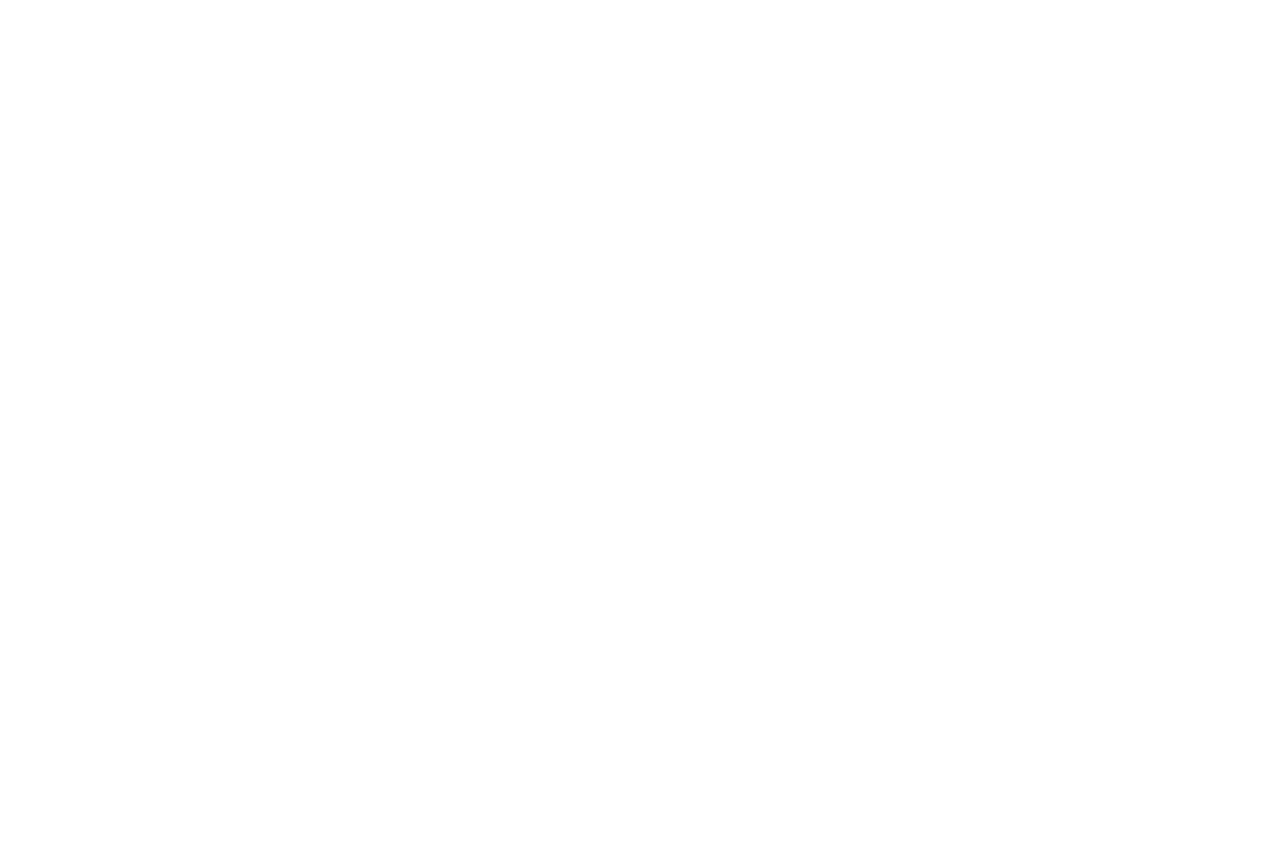
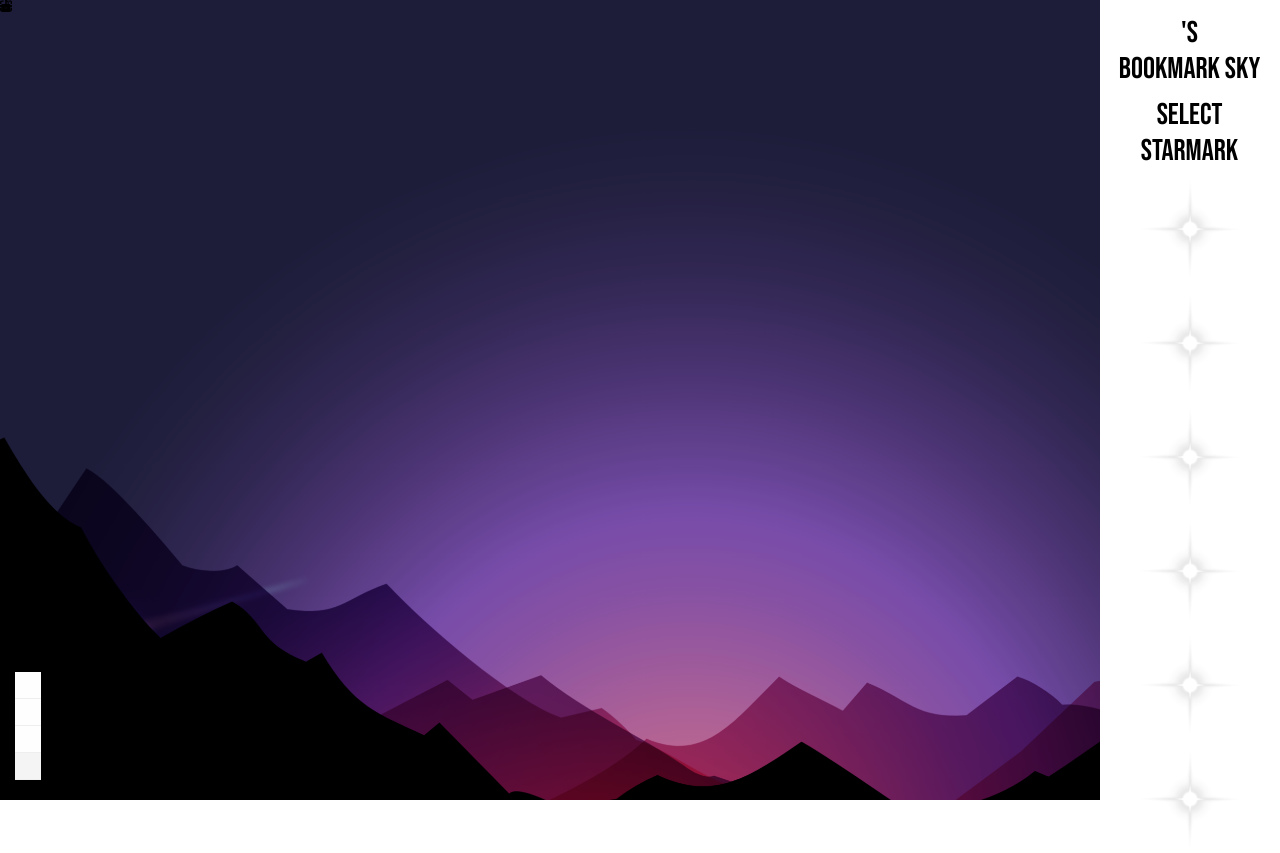
Before and after one commit to MIN60/Star-Mark, a React (Create React App) app: page /Bookmark in a window 1280 px wide. Before the commit this address had no page. Before the commit the page ends 800 px from the top, so only its background shows below. Built offline with nearby package versions, Linux system fonts and the light colour scheme.

Commit message:
Change Background

```diff
--- a/src/App.js
+++ b/src/App.js
@@ -21,6 +21,7 @@ function App() {
               <Routes>
                 <Route exact path='/' element={<Intro />}></Route>
                 <Route exact path='/mypage/:id' element={<Bookmark />}></Route>
+                <Route path='/Bookmark' element={<Bookmark />}></Route>
               </Routes>
 
             </CSSTransition>
--- a/src/component/Sidebar.js
+++ b/src/component/Sidebar.js
@@ -14,7 +14,7 @@ const Sidebar = () => {
 
   const { id } = useParams();
   let gotnickname = '';
-
+/*
   axios.get("/api/users/finduser", {params: {
     email: id
     }}).then(function (response) {
@@ -24,6 +24,7 @@ const Sidebar = () => {
     }).catch(function (error) {
     return alert("Error: Can't find nickname");
   });
+  */
 
   return (
     <aside className="sidebarstyle">
--- a/src/component/dnd.css
+++ b/src/component/dnd.css
@@ -3,7 +3,7 @@
   display: flex;
   height: 100%;
   width: 100%;
-    background-image: url('/public/img/shootingstar.gif');
+  background-image: url('/public/img/mark.png');
   background-size: cover;
   height: 100vh;
 }
```
Also changed, not shown: public/img/mark.png (added). Lines whose indentation alone changed are shown as unchanged.
